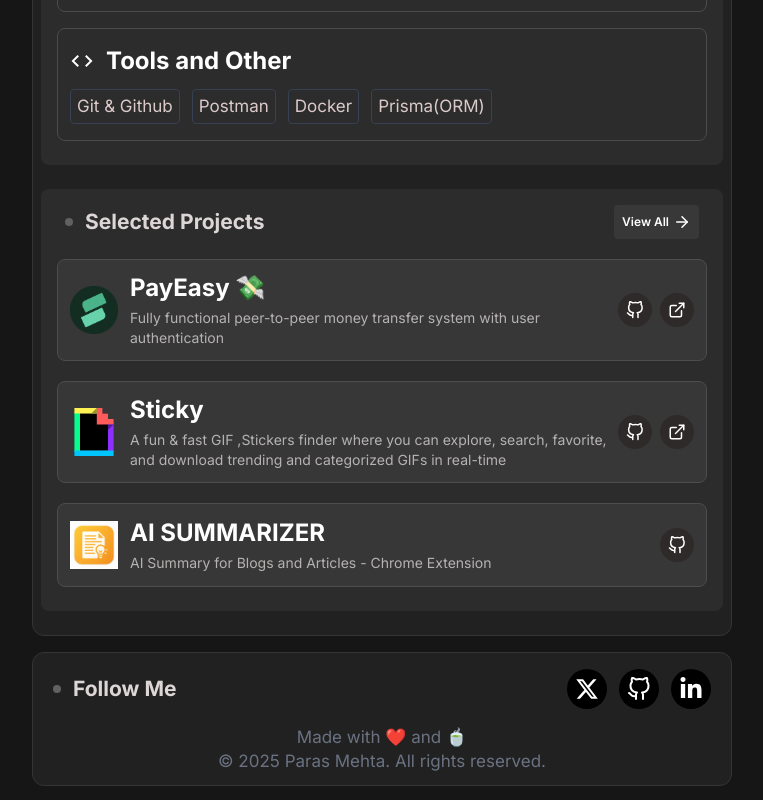
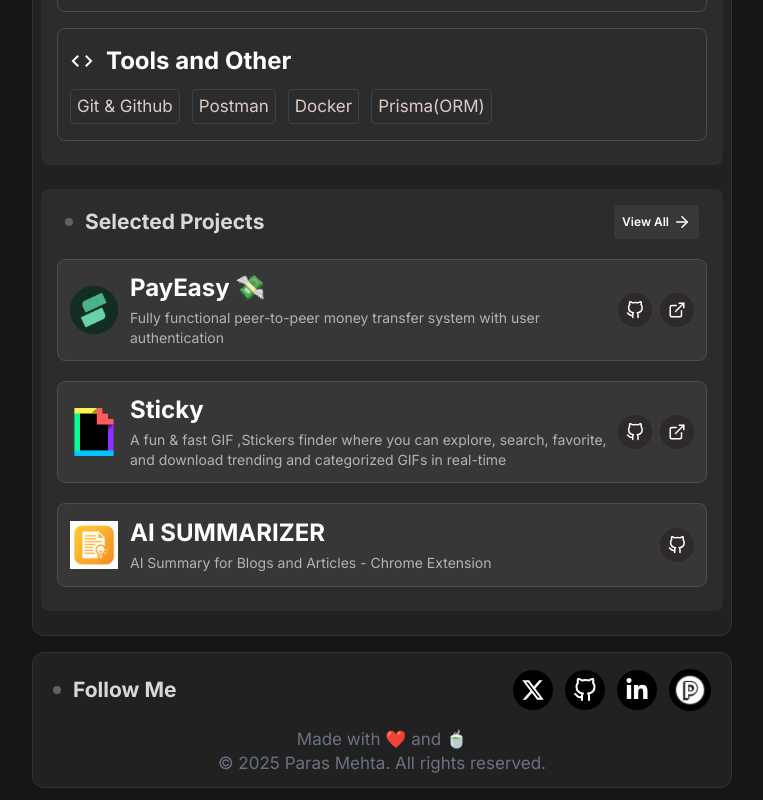
Before and after one commit to parasss19/Minimalist_Portfolio, a React (Vite) app in the folder client/: page / in a window 1280 px wide. Shown: the part 834-1634 px from the top of the page, without its empty margins (258-1021 px from the left). Built offline with nearby package versions, Linux system fonts and the light colour scheme.

Commit message:
peerlist link added

```diff
--- a/client/src/components/Footer.jsx
+++ b/client/src/components/Footer.jsx
@@ -9,7 +9,7 @@ const Footer = () => {
   return (
     <div className='my_container bg-[#212121] border border-[#353434] mb-3 rounded-xl'>
 
-      <div className="mx-2 mt-4 rounded-xl flex justify-between items-center">
+      <div className="mx-2 mt-4 rounded-xl flex flex-col gap-4 sm:flex-row justify-between items-center">
         <div className="mx-3">
           <DotTitle title="Follow Me"/>
         </div>
@@ -60,6 +60,21 @@ const Footer = () => {
           >
             <FaLinkedinIn className="w-[18px] h-[18px] sm:w-6 sm:h-6"/>
           </a>
+          <a
+            href="https://peerlist.io/paras19"
+            target='blank'
+            className="bg-black p-1.5 rounded-full hover:-translate-y-1 transition-transform ease-linear"
+            onClick={() =>
+              sendEvent({
+                action: "social_click",
+                category: "Social",
+                label: "Linkedin",
+                value: 1,
+              })
+            }
+          >
+            <img src="/Peerlist.png" alt="peerlist icon" className="w-[22px] h-[22px] sm:w-[30px] sm:h-[30px]"/>
+          </a>
         </div>
       </div>
 
```
Also changed, not shown: client/public/Peerlist.png (added).
